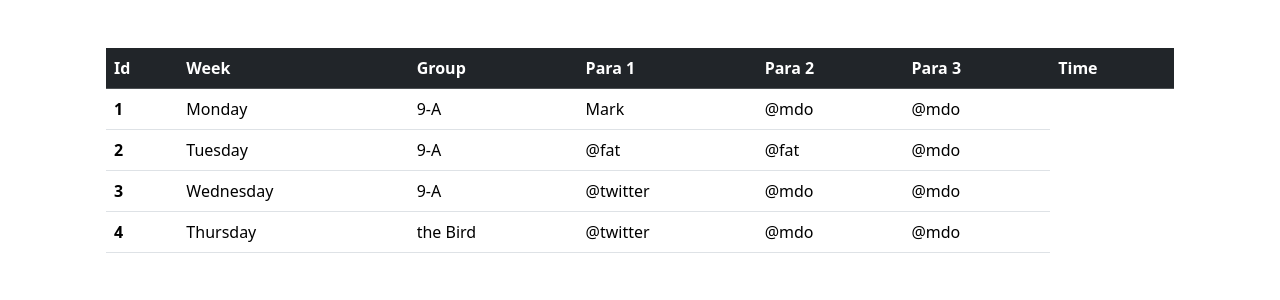
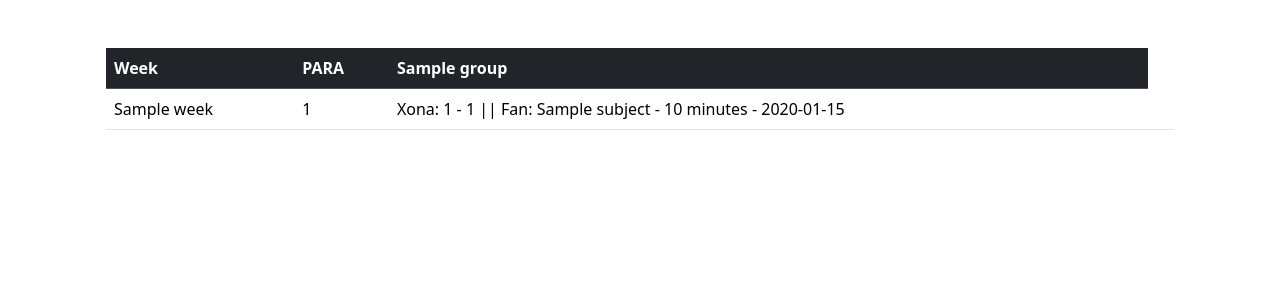
Before and after one commit to MLA2317/School-Table-API, a Django app: template template/base.html in a window 1280 px wide. Shown: the top 300 px of the page. Run offline with Django 4.2, Linux system fonts and the light colour scheme; tables that the repository leaves empty hold one stand-in row (values such as "Sample post"); the template is opened without the code that fills it: values that come from a table or form of the project are taken from there, most other values are stand-ins (such as "Sample title", 1, 10 or a date in 2020).

Commit message:
not working template view

```diff
--- a/lesson/models.py
+++ b/lesson/models.py
@@ -49,4 +49,4 @@ class Lesson(models.Model):
     time = models.CharField(max_length=10)
 
     def __str__(self):
-        return f"Xona: {self.lesson_num} || Mavzu: {self.subject_id} -> {self.duration}"
+        return f"Xona: {self.lesson_num} || Fan: {self.subject_id} - {self.duration} minutes"
--- a/table/models.py
+++ b/table/models.py
@@ -11,24 +11,24 @@ class Week(models.Model):
 
 
 class TableItem(models.Model):
+    group = models.ForeignKey(Group, on_delete=models.CASCADE)
+    lesson = models.ForeignKey(Lesson, on_delete=models.CASCADE)
+    time = models.CharField(max_length=40)
+
+    def __str__(self):
+        return f'{self.lesson} - {self.group}'
+
+
+class Table(models.Model):
     Para = (
         ('1', '1-Para'),
         ('2', '2-Para'),
         ('3', '3-Para'),
     )
     shift = models.CharField(max_length=20, choices=Para)
-    week = models.ForeignKey(Week, on_delete=models.CASCADE)
-    group = models.ForeignKey(Group, on_delete=models.CASCADE)
-    lesson = models.ForeignKey(Lesson, on_delete=models.CASCADE)
-    time = models.CharField(max_length=40)
-
-    def __str__(self):
-        return f'{self.shift} || {self.lesson} - {self.group}'
-
-
-class Table(models.Model):
+    week = models.ForeignKey(Week, on_delete=models.CASCADE, related_name='weeks')
     table_id = models.ForeignKey(TableItem, on_delete=models.CASCADE)
     created_date = models.DateTimeField(auto_now_add=True)
 
-    def __int__(self):
-        return self.table_id
+    def __str__(self):
+        return f'{self.id} - {self.shift} || {self.week} - {self.table_id}'
--- a/table/mvt/urls.py
+++ b/table/mvt/urls.py
@@ -4,5 +4,6 @@ from .view import index
 app_name = 'mvt'
 
 urlpatterns = [
-    path('index/', index, name='index')
+    # path('', index, name='index')
+    path('', index,  name='table'),
 ]
--- a/template/index.html
+++ b/template/index.html
@@ -4,51 +4,53 @@
             <table class="table">
                 <thead class="table-dark">
                     <tr>
-                <th scope="col">Id</th>
                         <th scope="col">Week</th>
-                <th scope="col">Group</th>
-                <th scope="col">Para 1</th>
-                <th scope="col">Para 2</th>
-                <th scope="col">Para 3</th>
-                 <th scope="col">Time</th>
+                        <th scope="col">PARA</th>
+                        {% for group in groups %}
+                            <th scope="col">{{ group }}</th>
+                        {% endfor %}
                     </tr>
                 </thead>
                 <tbody>
+
+                {% for table in tables %}
                     <tr>
-                <th scope="row">1</th>
-                <td>Monday</td>
-                <td>9-A</td>
-                 <td>Mark</td>
-                <td>@mdo</td>
-                <td>@mdo</td>
+                        <td>{{ table.week }}</td>
+                        <td>{{ table.shift }}</td>
+                        <td>{{ table.table_id.lesson }} - {{ table.table_id.time }}</td>
+                        <td></td>
                     </tr>
-            <tr>
-                <th scope="row">2</th>
-                <td>Tuesday</td>
-                <td>9-A</td>
-                <td>@fat</td>
-                <td>@fat</td>
-                <td>@mdo</td>
-            </tr>
-            <tr>
-                <th scope="row">3</th>
-                <td>Wednesday</td>
-                <td>9-A</td>
-                <td>@twitter</td>
-                <td>@mdo</td>
-                <td>@mdo</td>
-
-            </tr>
-             <tr>
-                <th scope="row">4</th>
-                <td>Thursday</td>
-                <td>the Bird</td>
-                <td>@twitter</td>
-                 <td>@mdo</td>
-                 <td>@mdo</td>
-            </tr>
+                 {% endfor %}
                 </tbody>
             </table>
     </div>
+{% endblock %}
 
-{% endblock %}
+
+{#{% extends 'base.html' %}#}
+{#{% block content %}#}
+{#    <div class="container my-5">#}
+{#        <table class="table">#}
+{#            <thead class="table-dark">#}
+{#                <tr>#}
+{#                    <th scope="col">Lesson</th>#}
+{#                    <th scope="col">Group</th>#}
+{#                    <th scope="col">ID</th>#}
+{#                </tr>#}
+{#            </thead>#}
+{#            <tbody>#}
+{#            {% for lesson, tables in grouped_tables.items %}#}
+{#                <tr>#}
+{#                    <td rowspan="{{ tables|length }}">{{ lesson }}</td>#}
+{#                    {% for table in tables %}#}
+{#                        <td>{{ table.group.name }}</td>#}
+{#                        <td>{{ table.id }}</td>#}
+{#                    </tr>#}
+{#                    {% if not forloop.last %}#}
+{#                    <tr>{% endif %}#}
+{#                    {% endfor %}#}
+{#            {% endfor %}#}
+{#            </tbody>#}
+{#        </table>#}
+{#    </div>#}
+{#{% endblock %}#}
```
Also changed, not shown: table/admin.py (+15 -3 lines), table/mvt/view.py (+71 -7 lines), table/serializer.py (+8 -6 lines), media/student_img/10._Цветы_CgRyCcV.jpg (added), media/student_img/10._Цветы_K1FduMG.jpg (added), media/student_img/10._Цветы_ofmE1sm.jpg (added), media/student_img/18._Замок_Химэдзи.jpg (added), media/student_img/6._Жираф_03tK4WM.jpg (added), table/migrations/0002_remove_tableitem_shift_remove_tableitem_week_and_more.py (added), table/migrations/0003_alter_table_week.py (added), template/base.html (line endings or trailing spaces), 2 other files. Lines whose indentation alone changed are shown as unchanged.
